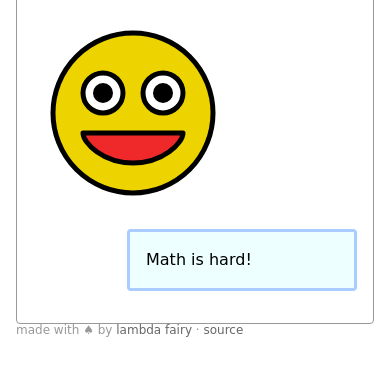
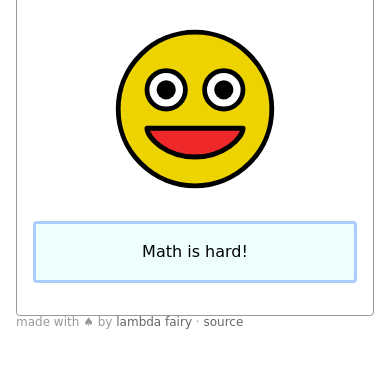
Before and after one commit to lambda-fairy/gtn, a plain HTML site: page index.html in a window 390 px wide. Shown: the part 44-420 px from the top of the page. Drawn offline with Linux system fonts and the light colour scheme.

Commit message:
Responsive design ftw

```diff
--- a/gtn.css
+++ b/gtn.css
@@ -2,6 +2,16 @@ html {
   box-sizing: border-box;
   padding: 1rem;
   font: 16px/1.5 "DejaVu Sans", Verdana, sans-serif;
+}
+@media (min-width: 750px) and (min-height: 450px) {
+  html {
+    font-size: 24px;
+  }
+}
+@media (min-width: 1000px) and (min-height: 600px) {
+  html {
+    font-size: 32px;
+  }
 }
 
 body {
@@ -29,6 +39,15 @@ h1 {
 
 #face {
   float: left;
+  width: 12rem;
+  height: 12rem;
+}
+@media (max-width: 500px) {
+  #face {
+    float: none;
+    display: block;
+    margin: 0 auto;
+  }
 }
 
 #dialog {
@@ -38,6 +57,13 @@ h1 {
   border: 3px solid #acf;
   border-radius: 4px;
   background: #eff;
+}
+@media (max-width: 500px) {
+  #dialog {
+    float: none;
+    width: auto;
+    text-align: center;
+  }
 }
 
 #main::after {
```
